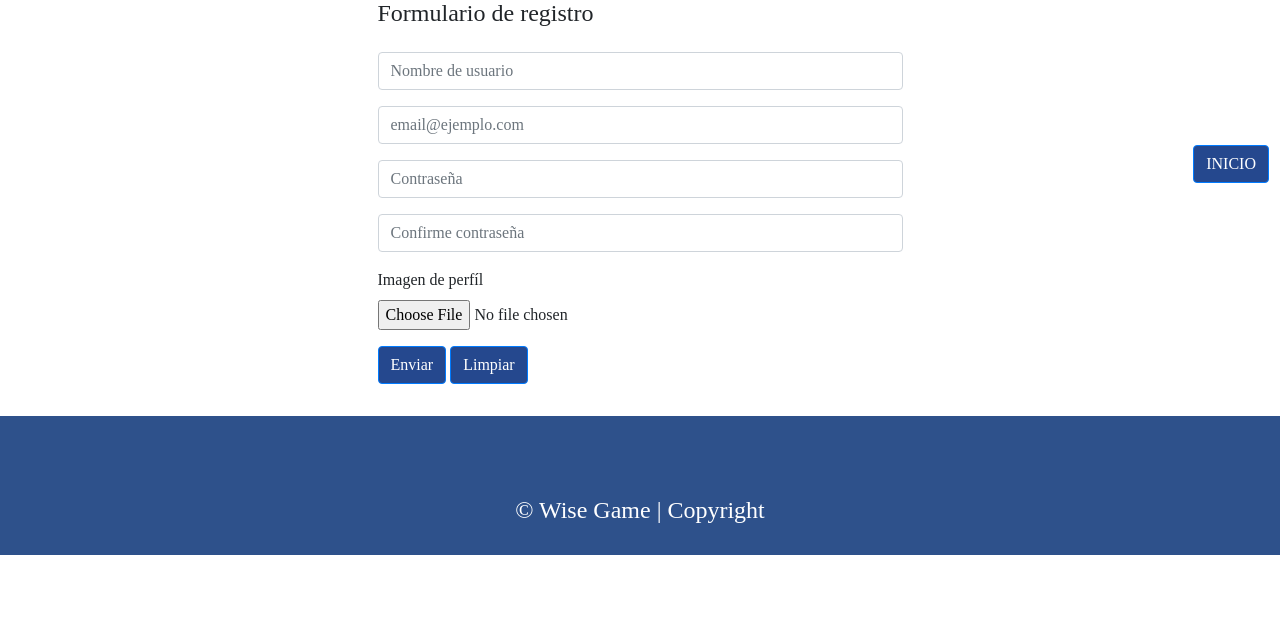
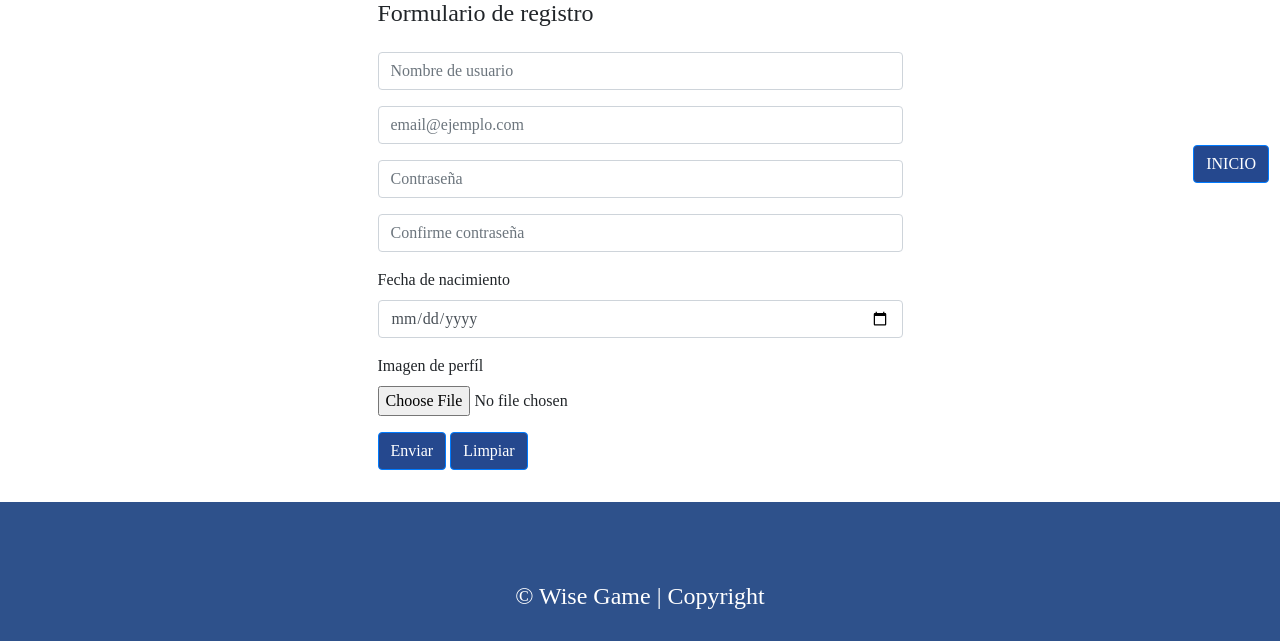
Before and after one commit to EliasZaccheo/DHFS-Grupo1, a PHP site: page /register.php in a window 1280 px wide. Shown: the part 601-1242 px from the top of the page. Before the commit the page ends 1156 px from the top, so only its background shows below. Run offline with PHP 8.4, Linux system fonts and the light colour scheme.

Commit message:
Añado fecha de nacimiento como requisito de registro

```diff
--- a/register.php
+++ b/register.php
@@ -33,6 +33,11 @@
         <?php ClosePlotCenterMd(); ?>
 
         <?php OpenPlotCenterMd(6); ?>
+          <label for="profile">Fecha de nacimiento</label>
+          <input name="user-birth" id="user-birth" type="date" class="form-control"  required>
+        <?php ClosePlotCenterMd(); ?>
+
+        <?php OpenPlotCenterMd(6); ?>
           <label for="profile">Imagen de perfíl</label>
           <input name="profile-image" id="profile-image" type="file" class="form-control-file">
         <?php ClosePlotCenterMd(); ?>
```
